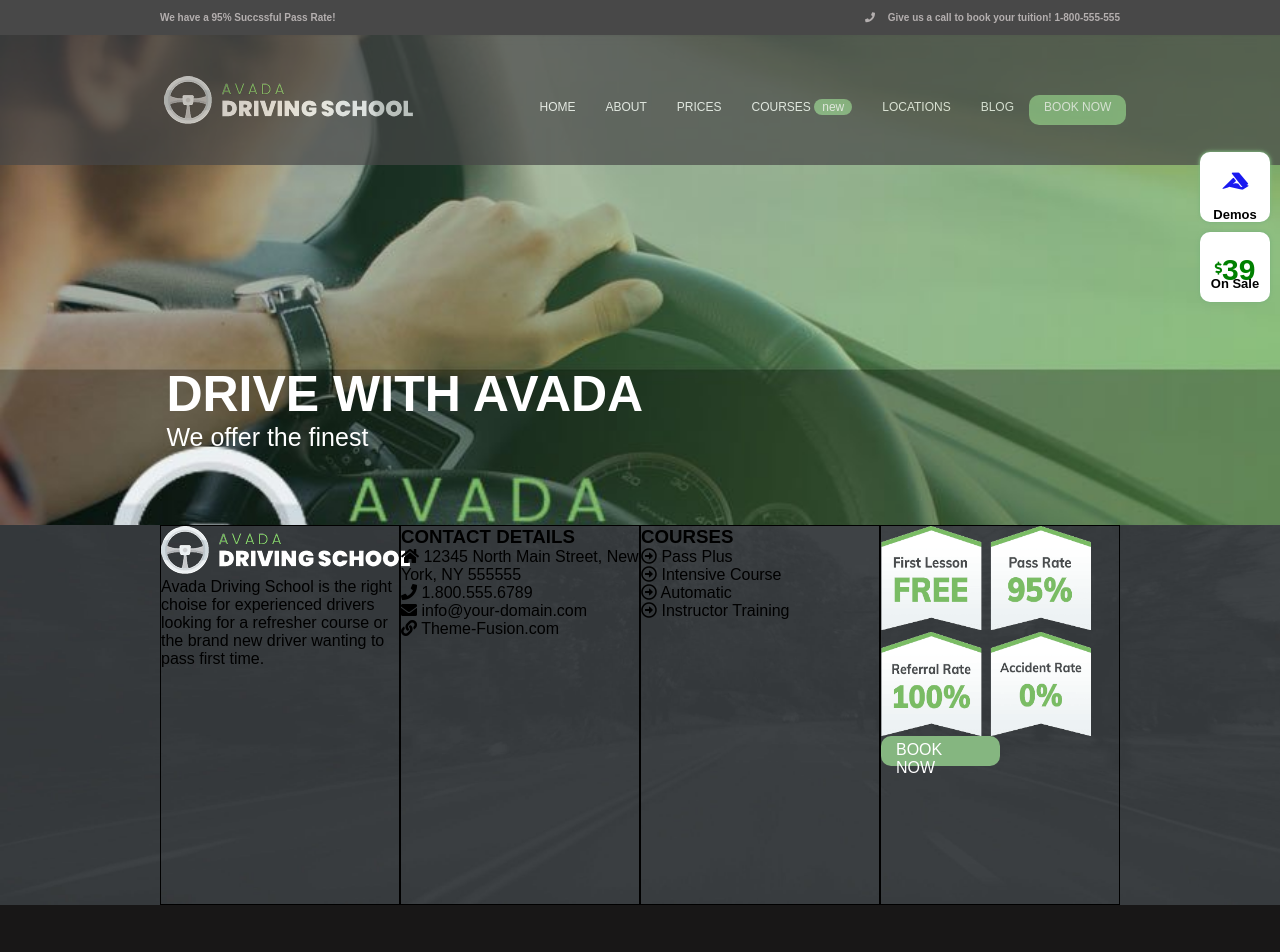
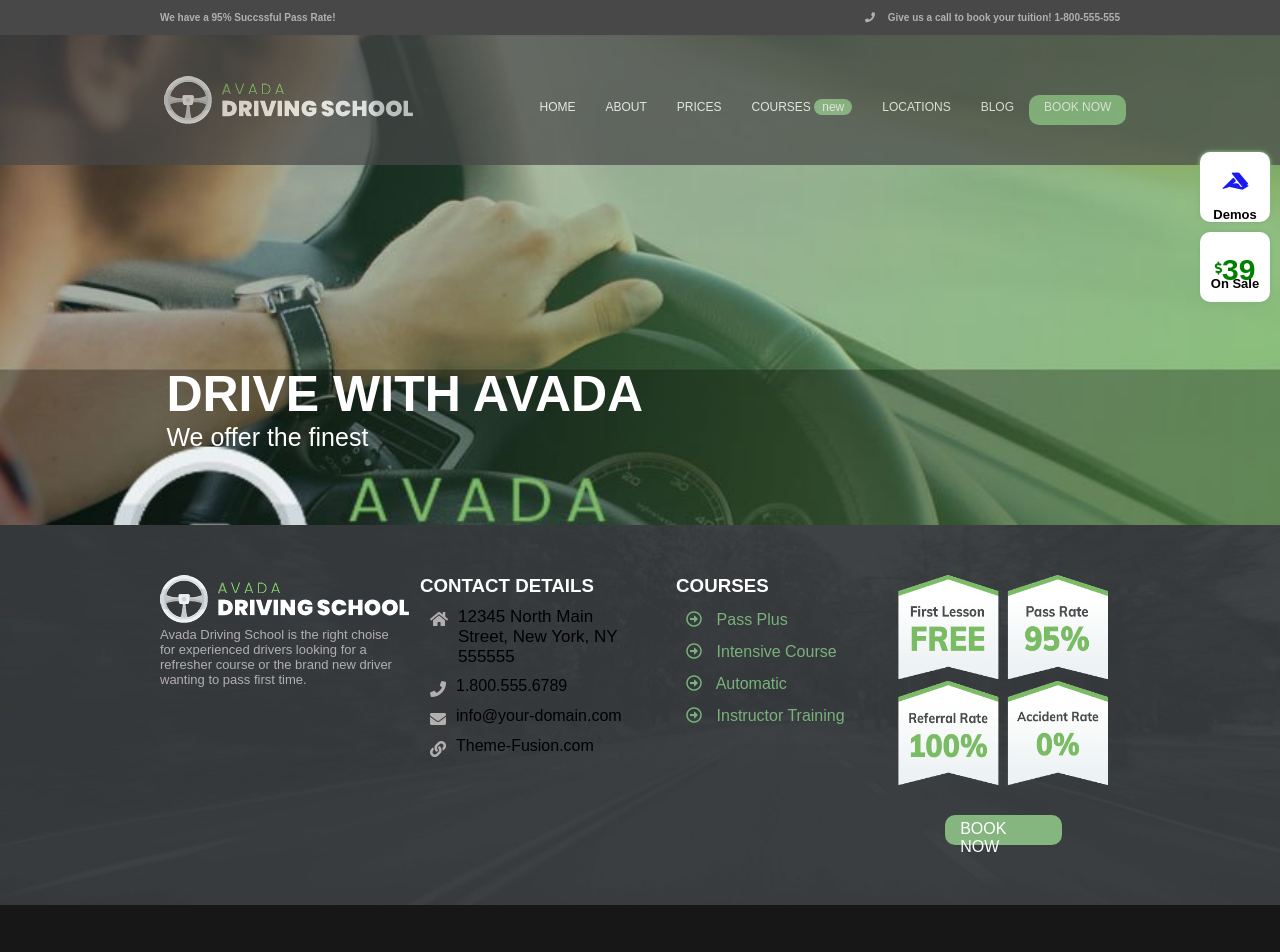
Before and after one commit to NeriEroi/proj-html-vuejs, a Vue app: page / in a window 1280 px wide. Shown: the top 952 px of the page. Built offline with nearby package versions, Linux system fonts and the light colour scheme; a web font is replaced by a local one.

Commit message:
footer, footer top

```diff
--- a/src/components/Footer.vue
+++ b/src/components/Footer.vue
@@ -14,7 +14,7 @@
 
           </div>
 
-          <p>
+          <p class="driving_text">
             Avada Driving School is the right choise for
             experienced drivers looking for a refresher
             course or the brand new driver wanting to
@@ -24,7 +24,7 @@
         </section>
 
         <!-- CONTACT DETAILS  -->
-        <section>
+        <section class="contact_details">
 
           <h1>
             CONTACT DETAILS
@@ -36,9 +36,9 @@
 
               <i :class="contactDetail.icon"></i>
 
-              <span>
+              <div>
                 {{ contactDetail.text }}
-              </span>
+              </div>
 
             </li>
 
@@ -48,7 +48,7 @@
         <!-- / CONTACT DETAILS  -->
 
         <!-- COURSES -->
-        <section>
+        <section class="courses">
 
           <h1>
             COURSES
@@ -57,8 +57,10 @@
           <ul>
 
             <li v-for="(course, index) in courses" :key="index">
-              <i class="far fa-arrow-alt-circle-right"></i>
-              {{ course.text }}
+              <span class="dark_green">
+                <i class="far fa-arrow-alt-circle-right"></i>
+                {{ course.text }}
+              </span>
             </li>
 
           </ul>
@@ -67,7 +69,7 @@
         </section>
         <!-- / COURSES -->
 
-        <section>
+        <section class="promotions">
 
           <div class="discount_cont">
 
@@ -166,22 +168,56 @@ export default {
 @import "../style/vars";
 @import '~@fortawesome/fontawesome-free/css/all.min.css';
 
+// FOOTER TOP
 .footer_top {
   width: 100%;
   height: 380px;
+  padding-top: 50px;
   // background-color: rgb(55, 0, 255);
   background-image: url("../assets/images/footer-background-color.jpg");
   background-repeat: no-repeat;
   background-size: cover;
 
+  .contact_details {
+    margin-left: 20px;
+  }
+
+  .courses {
+    padding-left: 23px;
+  }
+
   .box section {
     width: calc(100% / 4);
     height: 100%;
     // background-color: rgb(0, 255, 21);
-    border: 1px solid black;
+    // border: 1px solid black;
+
+    .driving_text {
+      font-size: 13px;
+      color: $gray;
+    }
+
+    h1 {
+      color: white;
+    }
 
     ul li {
       list-style-type: none;
+      margin: 10px;
+      font-size: 16px;
+
+      .dark_green {
+        color: $darklightgreen;
+
+        i {
+          color: $darklightgreen;
+        }
+      }
+
+      i {
+        margin-right: 10px;
+        color: $gray;
+      }
     }
 
     .discount_cont {
@@ -193,19 +229,47 @@ export default {
         height: 100%;
       }
     }
+  }
+
+  .promotions {
+    display: flex;
+    flex-direction: column;
+    align-items: center;
+
     .book_now {
       width: 50%;
       height: 30px;
       padding: 5px 15px;
+      margin-top: 30px;
       margin-bottom: -20px;
       border-radius: 10px;
       background-color: $lightgreen;
       color: white;
       display: flex;
       justify-content: center;
+      cursor: pointer;
+    }
+  }
+
+  ul li:first-child {
+    display: flex;
+
+    div {
+      font-size: 17px;
+    }
+  }
+
+  ul li {
+    display: flex;
+
+    i {
+      margin-top: 4px;
     }
   }
 }
+// / FOOTER TOP
+
+// FOOTER BOTTOM
 .footer_bottom {
   width: 100%;
   height: 120px;
@@ -247,5 +311,6 @@ export default {
   // background-color: darkolivegreen;
   display: flex;
 }
+// / FOOTER BOTTOM
 
 </style>
```
